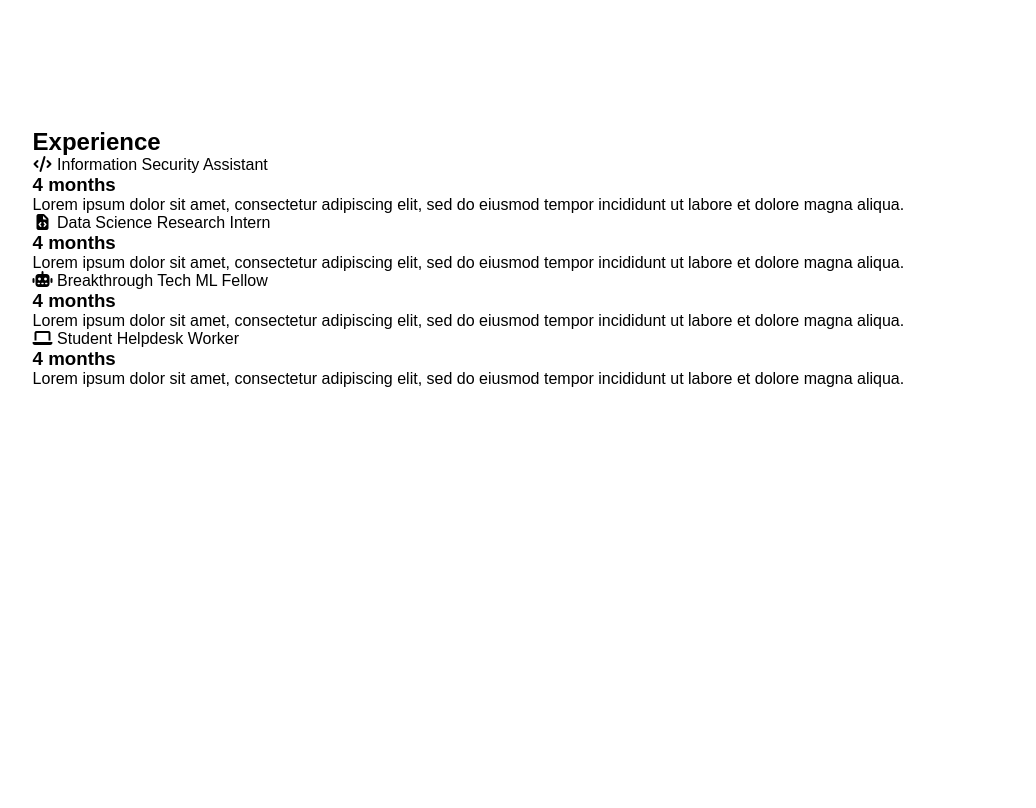
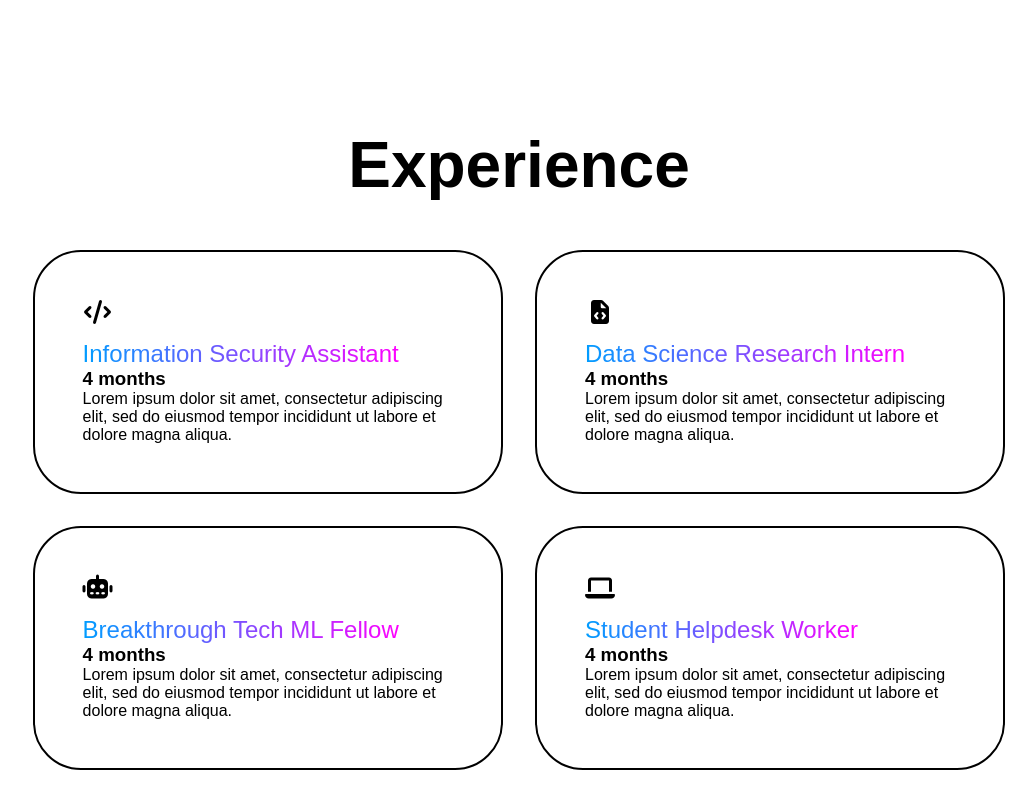
Before and after one commit to mercy-ifi/portfolio, a plain HTML site: page index.html in a window 1280 px wide. Shown: the part 800-1608 px from the top of the page, without its empty margins (121-1157 px from the left). Drawn offline with Linux system fonts and the light colour scheme.

Commit message:
Started styling the experience section

```diff
--- a/style.css
+++ b/style.css
@@ -166,3 +166,61 @@ section{
 .socials i:hover{
     transform: scale(1.1);
 }
+
+.section-title{
+    text-align: center;
+    font-size: 4rem;
+    font-weight: 600;
+    margin-bottom: 3rem;
+}
+.experience-info{
+    display: flex;
+    align-items: center;
+    justify-content: center;
+    gap: 5rem;
+}
+.experience img{
+    width: 24vw;
+    border-radius: 3rem;
+}
+.grid{
+    display: grid;
+    grid-template-columns: repeat(2,1fr);
+    gap: 2rem;
+}
+.grid-card{
+    border: 2px solid black;
+    border-radius: 3rem;
+    padding: 3rem;
+    display: flex;
+    flex-direction: column;
+    align-items: baseline;
+    justify-content: left;
+    cursor: pointer;
+    transition: 0.2s ease-in-out;
+}
+.grid-card:hover{
+    transform: scale(1.02);
+    background-color: black;
+    color: white;
+}
+.grid-card i{
+    font-size: 1.5rem;
+    margin-bottom: 1rem;
+}
+.grid-card span{
+    font-size: 1.5rem;
+    font-weight: 500;
+    background: linear-gradient(to right, #009dff, #ff00ff);
+    background-clip: text;
+    color: transparent;
+}
+::-webkit-scrollbar{
+    width: 20px;
+}
+::-webkit-scrollbar-track{
+    background-color: rgb(219,219,219);
+}
+::-webkit-scrollbar-thumb{
+    background: linear-gradient(to bottom, #009dff, #ff00ff);
+}
```
